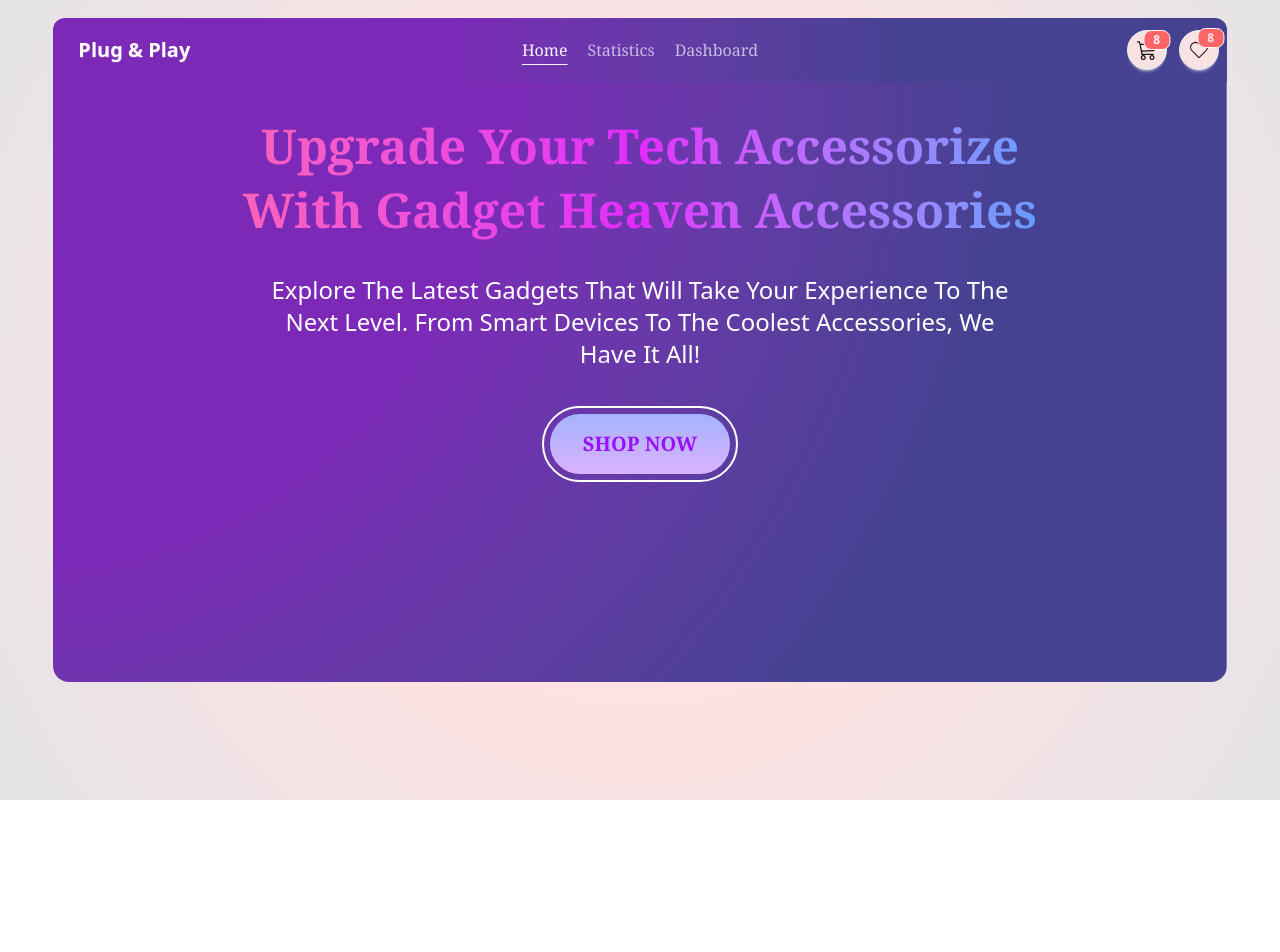
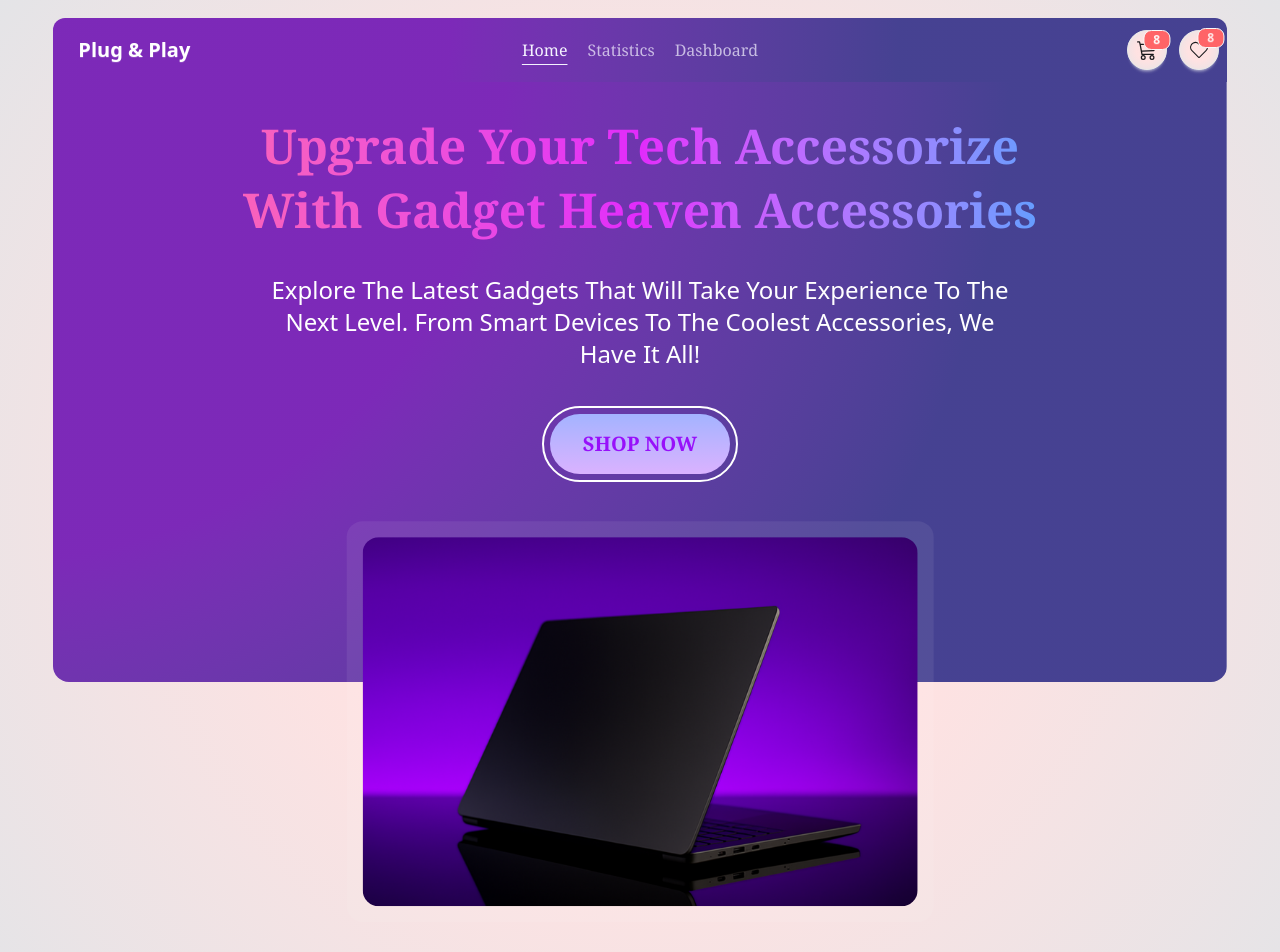
Before and after one commit to rakib-hasan-78/price-cart, a React (Vite) app: page / in a window 1280 px wide. Shown: the top 952 px of the page. Before the commit the page ends 800 px from the top, so only its background shows below. Built offline with nearby package versions, Linux system fonts and the light colour scheme; a web font is replaced by a local one.

Commit message:
display-product added

```diff
--- /dev/null
+++ b/src/Components/DisplayProduct/DisplayProduct.jsx
@@ -0,0 +1,14 @@
+import React from 'react';
+import displayImg from '../../assets/hero.png';
+
+const DisplayProduct = () => {
+    return (
+        <div className='w-full xxs:h-60 sm:h-[500px] md:h-[620px] lg:h-80 py-4 relative flex items-center justify-center'>
+            <div className='xxs:w-10/12 md:w-8/12  lg:w-6/12 bg-violet-50/7 p-4 rounded-2xl absolute top-1/3 left-1/2 transform -translate-y-2/3 -translate-x-1/2'>
+                <img className='rounded-2xl' src={displayImg} alt="#" />
+            </div>
+        </div>
+    );
+};
+
+export default DisplayProduct;
--- a/src/Components/Hero/Hero.jsx
+++ b/src/Components/Hero/Hero.jsx
@@ -3,7 +3,7 @@ import React from 'react';
 const Hero = ({children}) => {
     return (
         <div
-        className={`hero bg-hero h-[600px] custom-bg items-start`}>
+        className={`hero bg-hero xxs:h-[350px] lg:h-[600px] custom-bg items-start`}>
             {children}
         </div>
     );
--- a/src/Pages/Home/Home.jsx
+++ b/src/Pages/Home/Home.jsx
@@ -1,6 +1,7 @@
 import React from 'react';
 import { useLoaderData } from 'react-router-dom';
 import Hero from './../../Components/Hero/Hero';
+import DisplayProduct from './../../Components/DisplayProduct/DisplayProduct';
 
 
 
@@ -13,7 +14,7 @@ const Home = () => {
             {
                <div className='bg-hero'>
 
-                <div className='w-full xl:px-40'>
+                <div className='w-full xl:px-20 2xl:px-40 '>
                     <h1 className='text-bg hero-title'> Upgrade Your Tech Accessorize with Gadget Heaven Accessories </h1>
 
                     <p className="hero-brief">
@@ -27,7 +28,7 @@ const Home = () => {
                 </div>
             }
            </Hero>
-
+           <DisplayProduct />
         </div>
     );
 };
--- a/src/Pages/Root/Root.jsx
+++ b/src/Pages/Root/Root.jsx
@@ -7,7 +7,7 @@ const Root = () => {
 
     return (
         <div className='w-full min-h-full'>
-            <main className='main xxs:pt-0 lg:pt-5'>
+            <main className='main xxs:pt-0 lg:pt-5 relative'>
             <Headroom>
             <Header />
             </Headroom>
```
